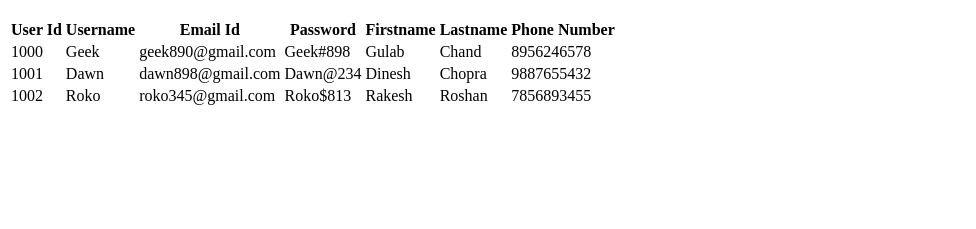
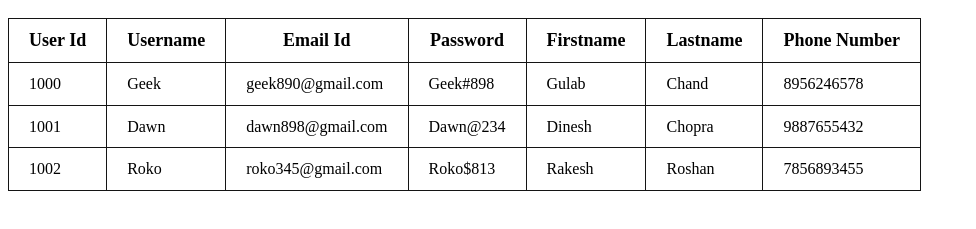
Before and after one commit to cs-geek/git-test, a website: page index.html in a window 1280 px wide. Shown: the part 237-466 px from the top of the page, without its empty margins (0-976 px from the left). Drawn offline with Linux system fonts and the light colour scheme.

Commit message:
Added style.css in css folder

```diff
--- a/index.html
+++ b/index.html
@@ -3,6 +3,7 @@
 
 <head>
 	<title>Git Test</title>
+	<link rel="stylesheet" href="css/style.css" />
 </head>
 
 <body>
```
Also changed, not shown: css/style.css (renamed from style.css).
